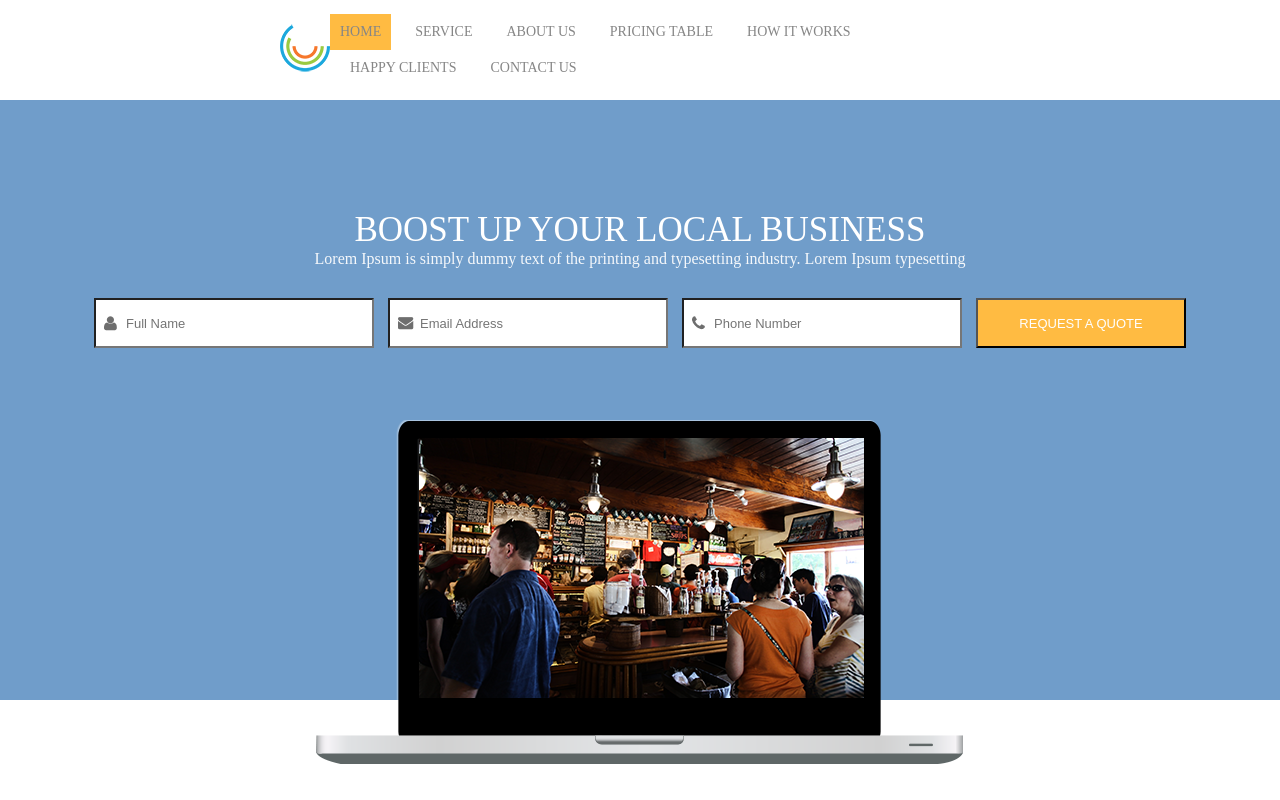
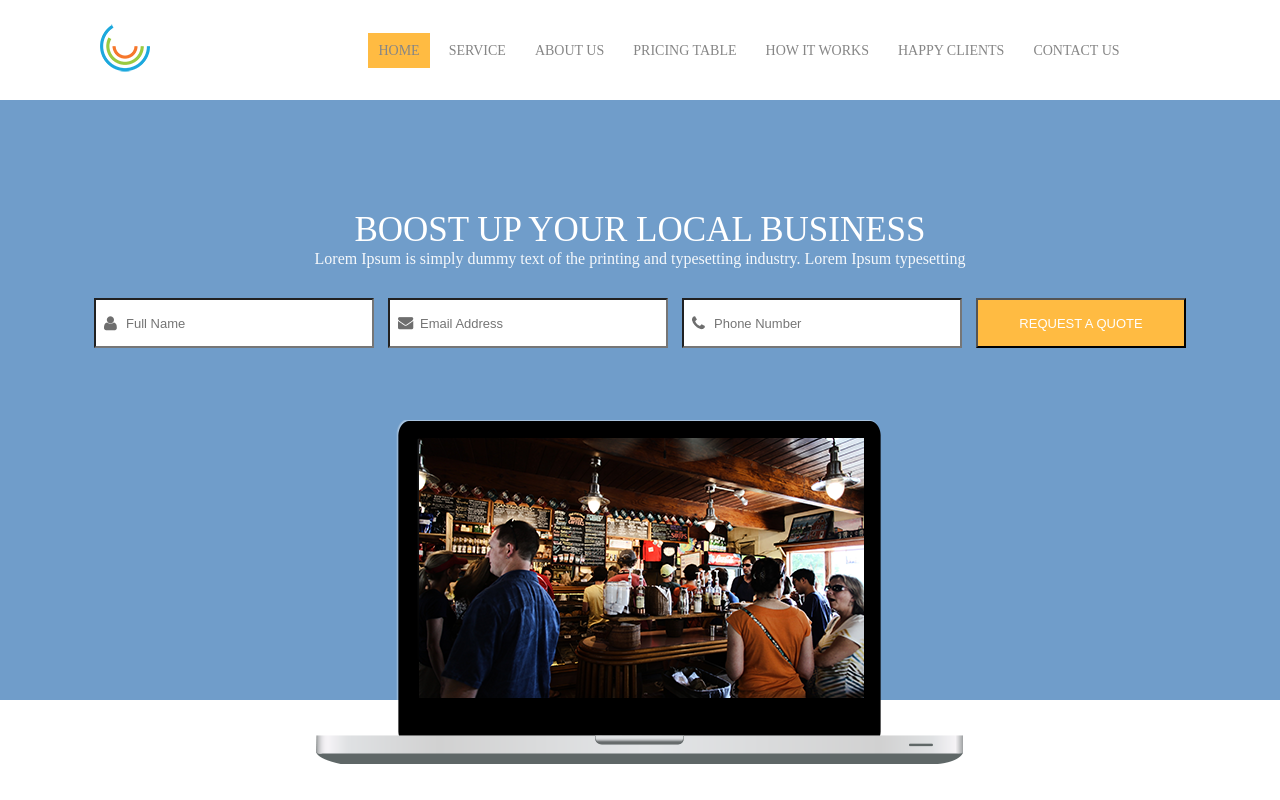
Before and after one commit to web-vadim/web-vadim.github.io, a plain HTML site: page business/index.html in a window 1280 px wide. Shown: the top 800 px of the page. Drawn offline with Linux system fonts and the light colour scheme.

Commit message:
Update styles.css

```diff
--- a/business/css/styles.css
+++ b/business/css/styles.css
@@ -17,14 +17,15 @@
 	align-items: center;
 	justify-content: space-between;
 }
-.header .logo {
-	margin-left: 280px;
- }
-.header .header-right {
-margin-right: 280px;
+.header > .logo {
+	width: 10%;
+	margin-left: 100px;
+}
+.header > .header-right {
+	width: 90%;
+	text-align: center;
 }
 .header .header-right > a {
-	display: inline-block;
 	padding: 10px;
 	color: #868686;
 	font-size: 14px;
@@ -37,8 +38,11 @@ margin-right: 280px;
 	background-color: #ffbb42;
 }
 .header .header-right > a + a {
-	margin-left: 10px;
+	margin-left: 5px;
 }
+
+/*Style of block1*/
+
 .block1 {
 	position: relative;
 	width: 100%;
@@ -64,7 +68,9 @@ margin-right: 280px;
 
 }
 .block1 > .form {
+	max-width: 100%;
 	margin-top: 30px;
+	text-align: center;
 }
 .block1 > .form > input {
 	width: 280px;
@@ -88,6 +94,7 @@ margin-right: 280px;
 .block1 > .form > .submit1 {
 	padding: 0;
 	width: 210px;
+
 	background-color: #ffbb42;
 	color: #fff;
 }
@@ -796,6 +803,8 @@ margin-right: 280px;
 }
 .block7 > .cont2 {
 	margin-top: 40px;
+	width: 100%;
+	text-align: center;
 }
 .block7 > .cont2 > .name {
 	background: url(../images/input-icon-1.png) no-repeat scroll 3% 50%;
```
